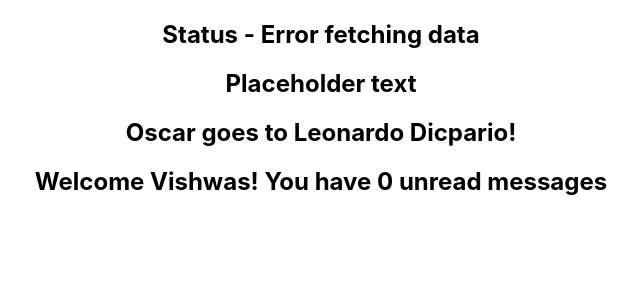
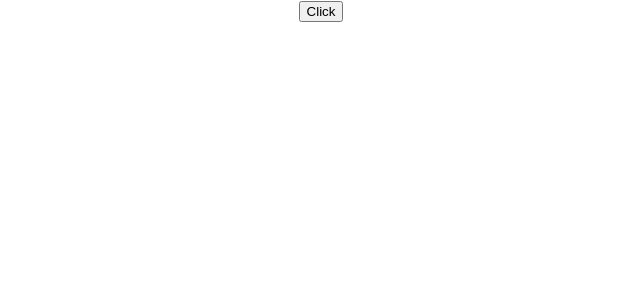
Before and after one commit to daviddwlee84/LearningReactWithTypeScript, a React (Create React App) app in the folder react-typescript-demo/: page / in a window 1280 px wide. Shown: the top 300 px of the page, without its empty margins (319-959 px from the left). Built offline with nearby package versions, Linux system fonts and the light colour scheme.

Commit message:
Introduce function type for episode 6

```diff
--- a/react-typescript-demo/src/App.tsx
+++ b/react-typescript-demo/src/App.tsx
@@ -1,45 +1,51 @@
 import './App.css';
-import { Greet } from './components/Greet'
+// import { Greet } from './components/Greet'
 // import { Person } from './components/Person';
 // import { PersonList } from './components/PersonList';
-import { Status } from './components/Status';
-import { Heading } from './components/Heading';
-import { Oscar } from './components/Oscar';
+// import { Status } from './components/Status';
+// import { Heading } from './components/Heading';
+// import { Oscar } from './components/Oscar';
+import { Button } from './components/Button';
 
 // App component
 // (type inference)
 function App() {
-  const personName = {
-    first: 'Bruce',
-    last: 'Wayne'
-  }
-  const nameList = [
-    {
-      first: 'Bruce',
-      last: 'Wayne'
-    },
-    {
-      first: 'Clark',
-      last: 'Kent'
-    },
-    {
-      first: 'Princess',
-      last: 'Diana'
-    }
-  ]
+  // const personName = {
+  //   first: 'Bruce',
+  //   last: 'Wayne'
+  // }
+  // const nameList = [
+  //   {
+  //     first: 'Bruce',
+  //     last: 'Wayne'
+  //   },
+  //   {
+  //     first: 'Clark',
+  //     last: 'Kent'
+  //   },
+  //   {
+  //     first: 'Princess',
+  //     last: 'Diana'
+  //   }
+  // ]
   return (
     // <div className="App">
     //   <Greet name='Vishwas' messageCount={10} isLoggedIn={true} />
     //   <Person name={personName} />
     //   <PersonList names={nameList} />
     // </div>
+    // <div className='App'>
+    //   <Status status='error' />
+    //   <Heading>Placeholder text</Heading>
+    //   <Oscar>
+    //     <Heading>Oscar goes to Leonardo Dicpario!</Heading>
+    //   </Oscar>
+    //   <Greet name='Vishwas' isLoggedIn={true} />
+    // </div>
     <div className='App'>
-      <Status status='error' />
-      <Heading>Placeholder text</Heading>
-      <Oscar>
-        <Heading>Oscar goes to Leonardo Dicpario!</Heading>
-      </Oscar>
-      <Greet name='Vishwas' isLoggedIn={true} />
+      <Button handleClick={() => {
+        console.log('Button clicked')
+      }} />
     </div>
   );
 }
--- /dev/null
+++ b/react-typescript-demo/src/components/Button.tsx
@@ -0,0 +1,7 @@
+type ButtonProps = {
+    // Take no input event and return
+    handleClick: () => void
+}
+export const Button = (props: ButtonProps) => {
+    return <button onClick={props.handleClick}>Click</button>
+}
```
Also changed, not shown: 1 other file (tests, documents, lock files or other folders).
